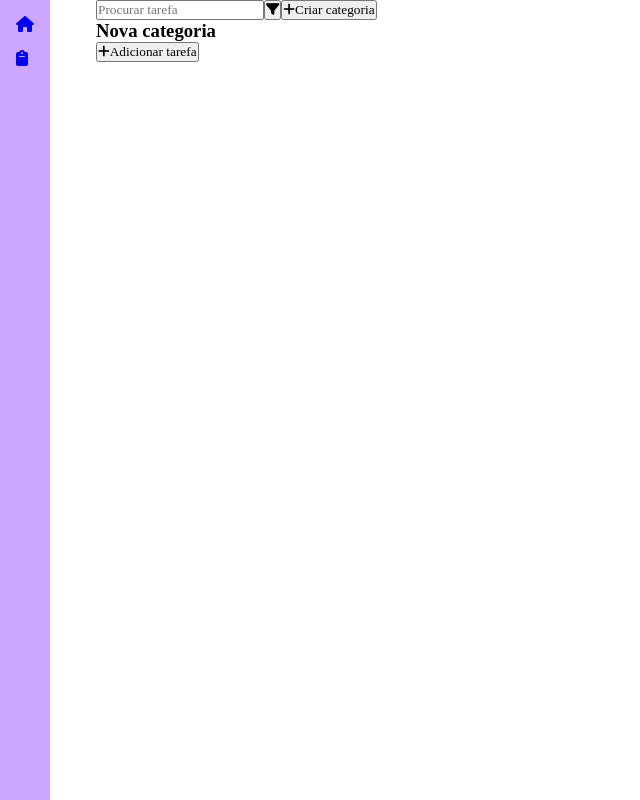
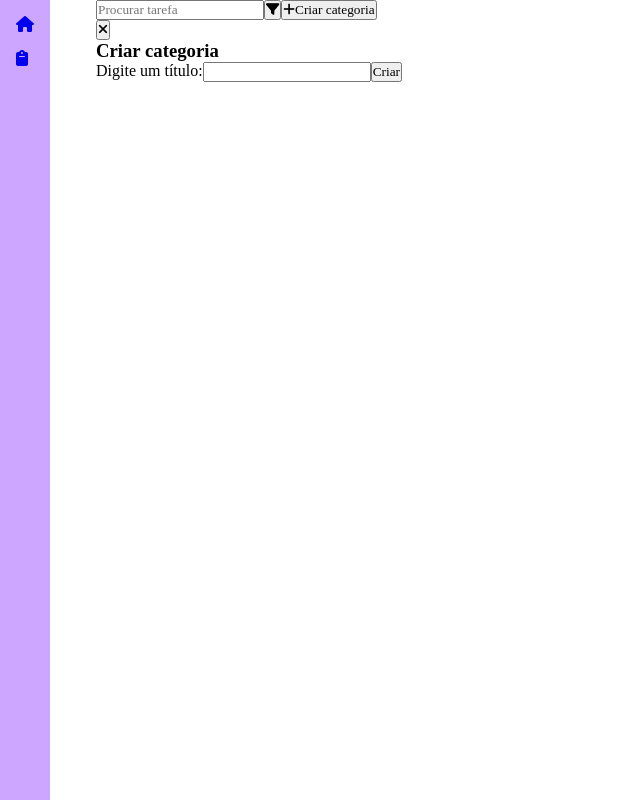
Before and after one commit to rodrigodesouzasantos97/TaskManager, a React (Vite) app in the folder frontend/: page /board in a window 1280 px wide. Both pictures are taken after a click on the button "Criar categoria". Shown: the whole page, without its empty margins (0-640 px from the left). Built offline with nearby package versions, Linux system fonts and the light colour scheme; a web font is replaced by a local one.

Commit message:
feat: create config screen in components (Category and Workspace) and route (Board)

```diff
--- a/frontend/src/components/Category.jsx
+++ b/frontend/src/components/Category.jsx
@@ -4,19 +4,30 @@ import Task from "./Task";
 
 const Category = ({ title, searchValue }) => {
   const [tasks, setTasks] = useState([]);
+  const [taskConfigScreenIsOpen, setTaskConfigScreenIsOpen] = useState(false);
+  const [taskDescription, setTaskDescription] = useState("");
 
-  const createTask = () => {
+  const createTask = (e) => {
+    e.preventDefault();
+
     const newTask = {
       id: Date.now(),
-      description: `Nova tarefa ${Date.now()}`,
+      description: taskDescription,
     };
 
     setTasks([...tasks, newTask]);
+
+    setTaskDescription("");
+    toggleTaskConfigScreen();
   };
 
   const filteredTasks = tasks.filter((task) =>
-    task.description.includes(searchValue || "")
+    task.description.includes(searchValue || ""),
   );
+
+  const toggleTaskConfigScreen = () => {
+    setTaskConfigScreenIsOpen(!taskConfigScreenIsOpen);
+  };
 
   return (
     <div className="category">
@@ -26,9 +37,26 @@ const Category = ({ title, searchValue }) => {
           <Task key={task.id} description={task.description} />
         ))}
       </div>
-      <button onClick={createTask}>
+      <button onClick={toggleTaskConfigScreen}>
         <i className="fa-solid fa-plus"></i>Adicionar tarefa
       </button>
+      {taskConfigScreenIsOpen && (
+        <form onSubmit={createTask} className="category-config-screen">
+          <button type="button" onClick={toggleTaskConfigScreen}>
+            <i className="fa-solid fa-xmark"></i>
+          </button>
+          <h3>Criar tarefa</h3>
+          <label>
+            <span>Digite um título:</span>
+            <input
+              type="text"
+              name="title"
+              onChange={(e) => setTaskDescription(e.target.value)}
+            />
+          </label>
+          <input type="submit" value="Criar" />
+        </form>
+      )}
     </div>
   );
 };
--- a/frontend/src/components/Workspace.jsx
+++ b/frontend/src/components/Workspace.jsx
@@ -1,17 +1,29 @@
 import { useState } from "react";
 
-import Board from "./Board";
+import BoardVisualization from "./BoardVisualization";
 
 const Workspace = ({ title }) => {
   const [boards, setBoards] = useState([]);
+  const [boardVisConfigScreenIsOpen, setBoardVisConfigScreenIsOpen] =
+    useState(false);
+  const [boardVisTitle, setBoardVisTitle] = useState("");
 
-  const createBoard = () => {
+  const createBoardVis = (e) => {
+    e.preventDefault();
+
     const newBoard = {
       id: Date.now(),
-      title: "Novo quadro",
+      title: boardVisTitle,
     };
 
     setBoards([...boards, newBoard]);
+
+    setBoardVisTitle("");
+    toggleBoardVisConfigScreen();
+  };
+
+  const toggleBoardVisConfigScreen = () => {
+    setBoardVisConfigScreenIsOpen(!boardVisConfigScreenIsOpen);
   };
 
   return (
@@ -19,11 +31,31 @@ const Workspace = ({ title }) => {
       <h2>{title}</h2>
       <div className="boards">
         {boards.map((board) => (
-          <Board key={board.id} title={board.title} />
+          <BoardVisualization key={board.id} title={board.title} />
         ))}
-        <button onClick={createBoard} className="new-board-btn">
+        <button
+          onClick={toggleBoardVisConfigScreen}
+          className="new-board-vis-btn"
+        >
           <i className="fa-solid fa-plus"></i>Criar novo quadro
         </button>
+        {boardVisConfigScreenIsOpen && (
+          <form onSubmit={createBoardVis} className="board-vis-config-screen">
+            <button type="button" onClick={toggleBoardVisConfigScreen}>
+              <i className="fa-solid fa-xmark"></i>
+            </button>
+            <h3>Criar quadro</h3>
+            <label>
+              <span>Digite um título:</span>
+              <input
+                type="text"
+                name="title"
+                onChange={(e) => setBoardVisTitle(e.target.value)}
+              />
+            </label>
+            <input type="submit" value="Criar" />
+          </form>
+        )}
       </div>
     </div>
   );
--- a/frontend/src/routes/Board.jsx
+++ b/frontend/src/routes/Board.jsx
@@ -7,14 +7,26 @@ import Category from "../components/Category";
 const Board = () => {
   const [categories, setCategories] = useState([]);
   const [searchValue, setSearchValue] = useState("");
+  const [categoryConfigScreenIsOpen, setCategoryConfigScreenIsOpen] =
+    useState(false);
+  const [categoryTitle, setCategoryTitle] = useState("");
 
-  const createCategory = () => {
+  const createCategory = (e) => {
+    e.preventDefault();
+
     const newCategory = {
       id: Date.now(),
-      title: "Nova categoria",
+      title: categoryTitle,
     };
 
     setCategories([...categories, newCategory]);
+
+    setCategoryTitle("");
+    toggleCategoryConfigScreen();
+  };
+
+  const toggleCategoryConfigScreen = () => {
+    setCategoryConfigScreenIsOpen(!categoryConfigScreenIsOpen);
   };
 
   return (
@@ -29,9 +41,26 @@ const Board = () => {
         <button>
           <i className="fa-solid fa-filter"></i>
         </button>
-        <button onClick={createCategory}>
+        <button onClick={toggleCategoryConfigScreen}>
           <i className="fa-solid fa-plus"></i>Criar categoria
         </button>
+        {categoryConfigScreenIsOpen && (
+          <form onSubmit={createCategory} className="category-config-screen">
+            <button type="button" onClick={toggleCategoryConfigScreen}>
+              <i className="fa-solid fa-xmark"></i>
+            </button>
+            <h3>Criar categoria</h3>
+            <label>
+              <span>Digite um título:</span>
+              <input
+                type="text"
+                name="title"
+                onChange={(e) => setCategoryTitle(e.target.value)}
+              />
+            </label>
+            <input type="submit" value="Criar" />
+          </form>
+        )}
       </div>
       <div className="categories">
         {categories.map((category) => (
--- a/frontend/src/routes/Home.jsx
+++ b/frontend/src/routes/Home.jsx
@@ -16,7 +16,7 @@ const Home = () => {
   const createWorkspace = (e) => {
     e.preventDefault();
 
-    if(!newWorkspaceTitle) return;
+    if (!newWorkspaceTitle) return;
 
     const newWorkspace = {
       id: Date.now(),
@@ -61,8 +61,8 @@ const Home = () => {
         <button onClick={toggleWorkspaceConfigScreen}>
           <i className="fa-solid fa-plus"></i>Criar novo espaço
         </button>
-        {workspaceConfigScreenIsOpen ? (
-          <form onSubmit={createWorkspace} className="workpaceConfigScreen">
+        {workspaceConfigScreenIsOpen && (
+          <form onSubmit={createWorkspace} className="workpace-config-screen">
             <button type="button" onClick={toggleWorkspaceConfigScreen}>
               <i className="fa-solid fa-xmark"></i>
             </button>
@@ -77,8 +77,6 @@ const Home = () => {
             </label>
             <input type="submit" value="Criar" />
           </form>
-        ) : (
-          ""
         )}
       </div>
       <div className="Workspaces">
```
